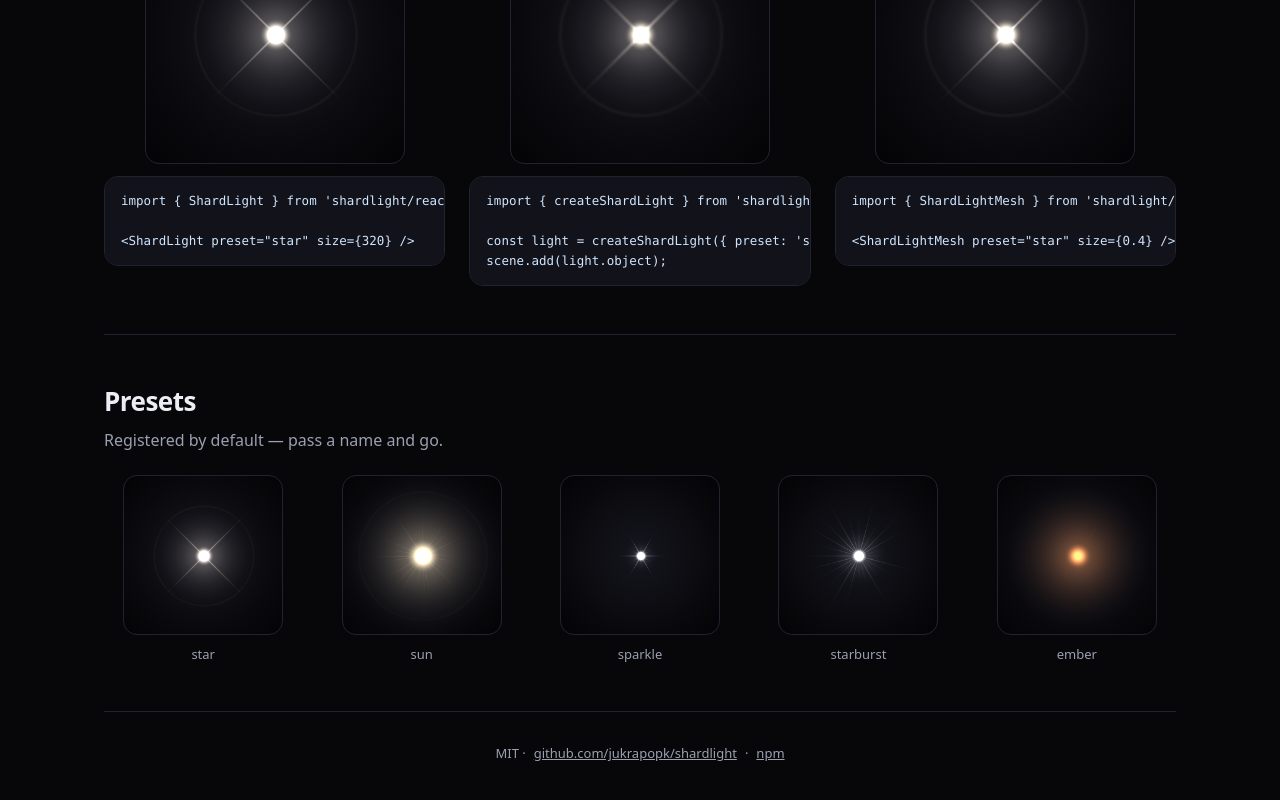
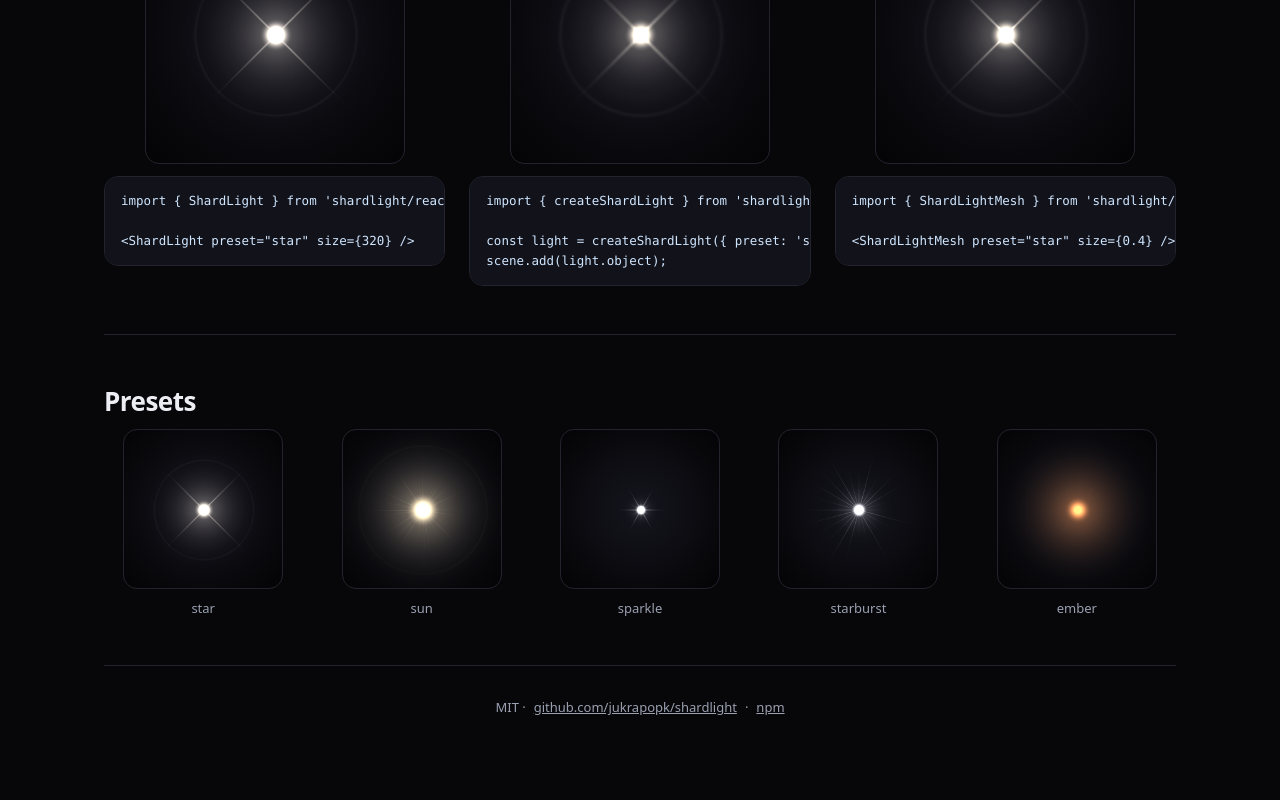
Before and after one commit to jukrapopk/shardlight, a React (Vite) app in the folder apps/demo/: page / in a window 1280 px wide. Shown: the part 1270-2070 px from the top of the page. Built offline with nearby package versions, Linux system fonts and the light colour scheme.

Commit message:
docs(demo): remove the presets subtitle

```diff
--- a/apps/demo/src/App.tsx
+++ b/apps/demo/src/App.tsx
@@ -145,7 +145,6 @@ export function App() {
       {/* Presets */}
       <section className="section">
         <h2>Presets</h2>
-        <p className="sub">Registered by default — pass a name and go.</p>
         <div className="presets">
           {PRESETS.map((name) => (
             <figure key={name} className="preset-card">
```
